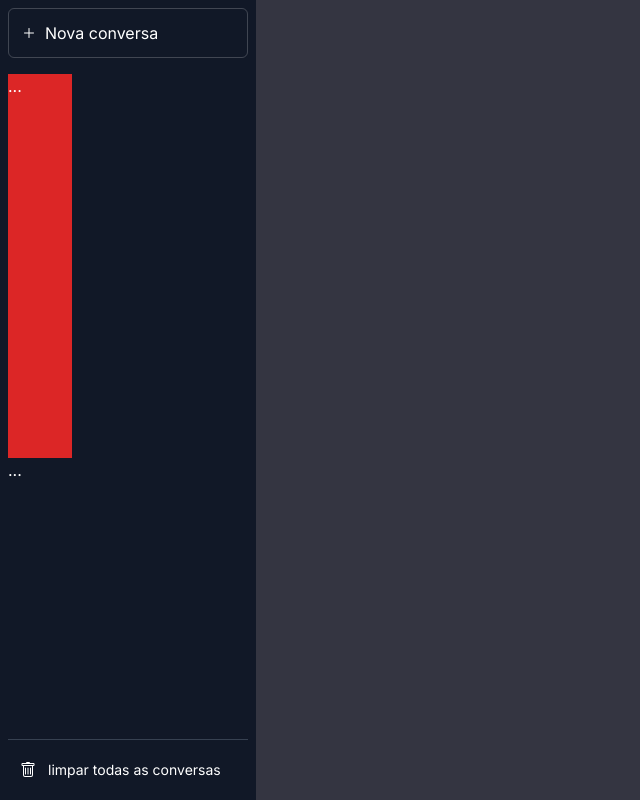
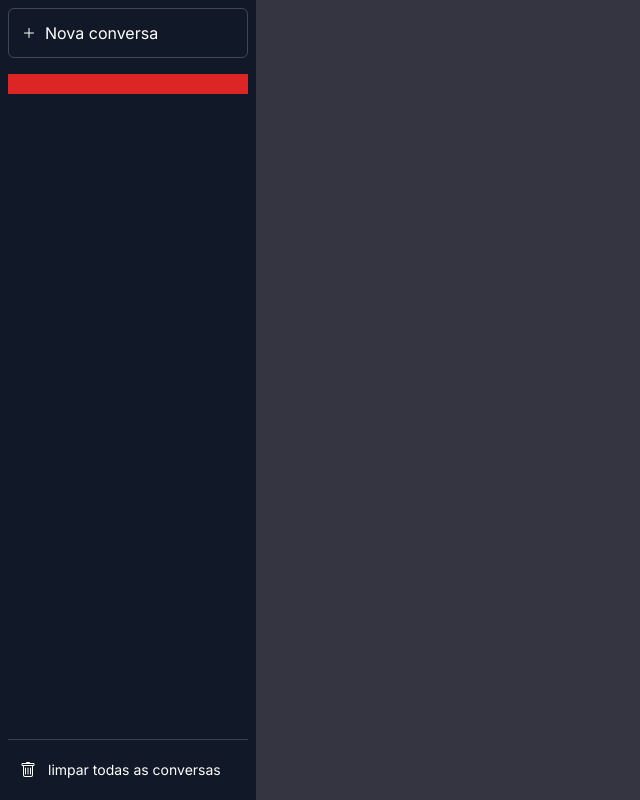
Before and after one commit to silasafra/chat-gpt-clone, a Next.js app: page / in a window 1280 px wide. Shown: the whole page, without its empty margins (0-640 px from the left). Built offline with nearby package versions, Linux system fonts and the light colour scheme.

Commit message:
add ChatPlaceHolder component

```diff
--- a/src/app/page.tsx
+++ b/src/app/page.tsx
@@ -1,11 +1,13 @@
 'use client';
 
+import { ChatArea } from '@/components/ChatArea';
 import { Header } from '@/components/Header';
 import { SideBar } from '@/components/Sidebar';
 import { useState } from 'react';
 
 const Page = () => {
   const [sidebarOpened, setSidebarOpened] = useState(false);
+  const [chatActive, setChatActive] = useState<Chat>();
 
   const openSidebar = () => setSidebarOpened(true);
   const closeSidebar = () => {
@@ -22,7 +24,7 @@ const Page = () => {
         onClear={handleClearConversations}
         onNewChat={handleNewChat}
       >
-        <div className="w-16 h-96 bg-red-600 mt-2">...</div>
+        <div className="w-full h-5 bg-red-600 mt-2"></div>
       </SideBar>
       <section className=" flex flex-col w-full">
         <Header
@@ -30,6 +32,7 @@ const Page = () => {
           title={`bla bla bla`}
           newChatClick={handleNewChat}
         />
+        <ChatArea chat={chatActive} />
       </section>
     </main>
   );
--- /dev/null
+++ b/src/app/types/Chat.ts
@@ -0,0 +1,7 @@
+import { ChatMessage } from './ChatMessage'
+
+export type Chat = {
+  id: string
+  titles: string
+  messages: ChatMessage[]
+}
--- /dev/null
+++ b/src/app/types/ChatMessage.ts
@@ -0,0 +1,5 @@
+export type ChatMessage = {
+  id: string
+  author: 'me' | 'ai'
+  body: string
+}
--- /dev/null
+++ b/src/components/ChatArea.tsx
@@ -0,0 +1,15 @@
+import { Chat } from '@/app/types/Chat';
+import { ChatPlaceholder } from './ChatPLaceholder';
+
+type Props = {
+  chat: Chat | undefined;
+};
+
+export const ChatArea = ({ chat }: Props) => {
+  return (
+    <section className="flex-auto h-0 overflow-y-scroll">
+      {!chat && <ChatPlaceholder />}
+      {chat && chat.messages.map(item => <div>...</div>)}
+    </section>
+  );
+};
--- /dev/null
+++ b/src/components/ChatPLaceholder.tsx
@@ -0,0 +1,3 @@
+export const ChatPlaceholder = () => {
+  return <div className=""></div>;
+};
--- a/src/components/Sidebar.tsx
+++ b/src/components/Sidebar.tsx
@@ -36,7 +36,7 @@ export const SideBar = ({
           >
             <IconAdd width={16} height={16} /> Nova conversa
           </div>
-          <nav className="flex-1 pt-2 overflow-y-auto">{children}...</nav>
+          <nav className="flex-1 pt-2 overflow-y-auto">{children}</nav>
           <div className="border-t border-gray-700 pt-2">
             <SidebarButton
               icon={<IconTrash width={16} height={16} />}
```
